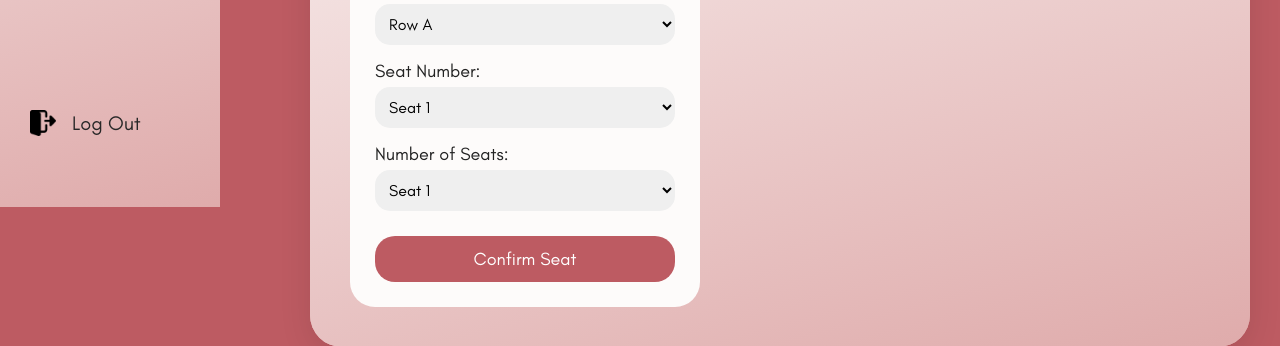
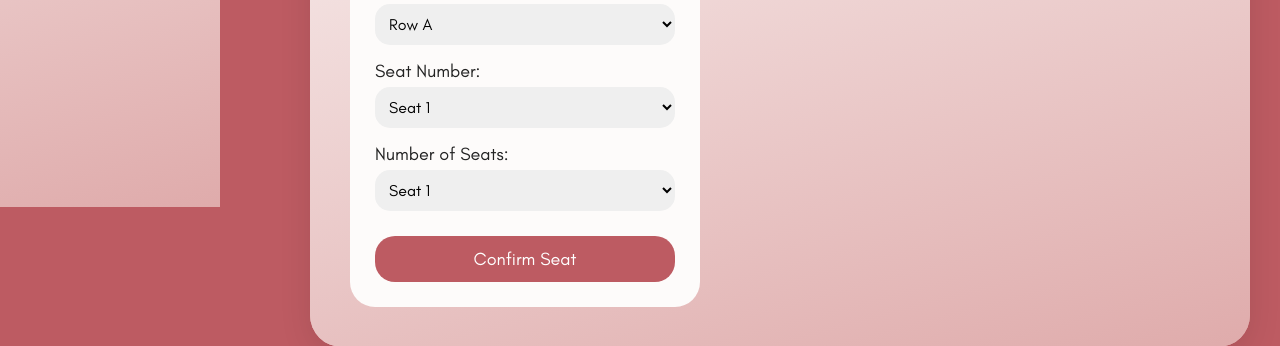
Before and after one commit to nox-exe/CineReserve, a PHP site: page /Reservation_Doraemon.php in a window 1280 px wide. Shown: the part 593-939 px from the top of the page. Run offline with PHP 8.4, Linux system fonts and the light colour scheme.

Commit message:
Update Reservation_Doraemon.php

```diff
--- a/Reservation_Doraemon.php
+++ b/Reservation_Doraemon.php
@@ -21,13 +21,6 @@
         <img src="Assets/UI-icons/Reservation.png" class="Reservation-icon" width="30px">
         <a href="Reservation_list.php">
         Reservation
-        </a>
-        </li>
-
-        <li class="Logout">
-        <img src="Assets/UI-icons/Logout.png" class="Logout-icon" width="26px">
-        <a href="Login.php">
-        Log Out
         </a>
         </li>
 
```
